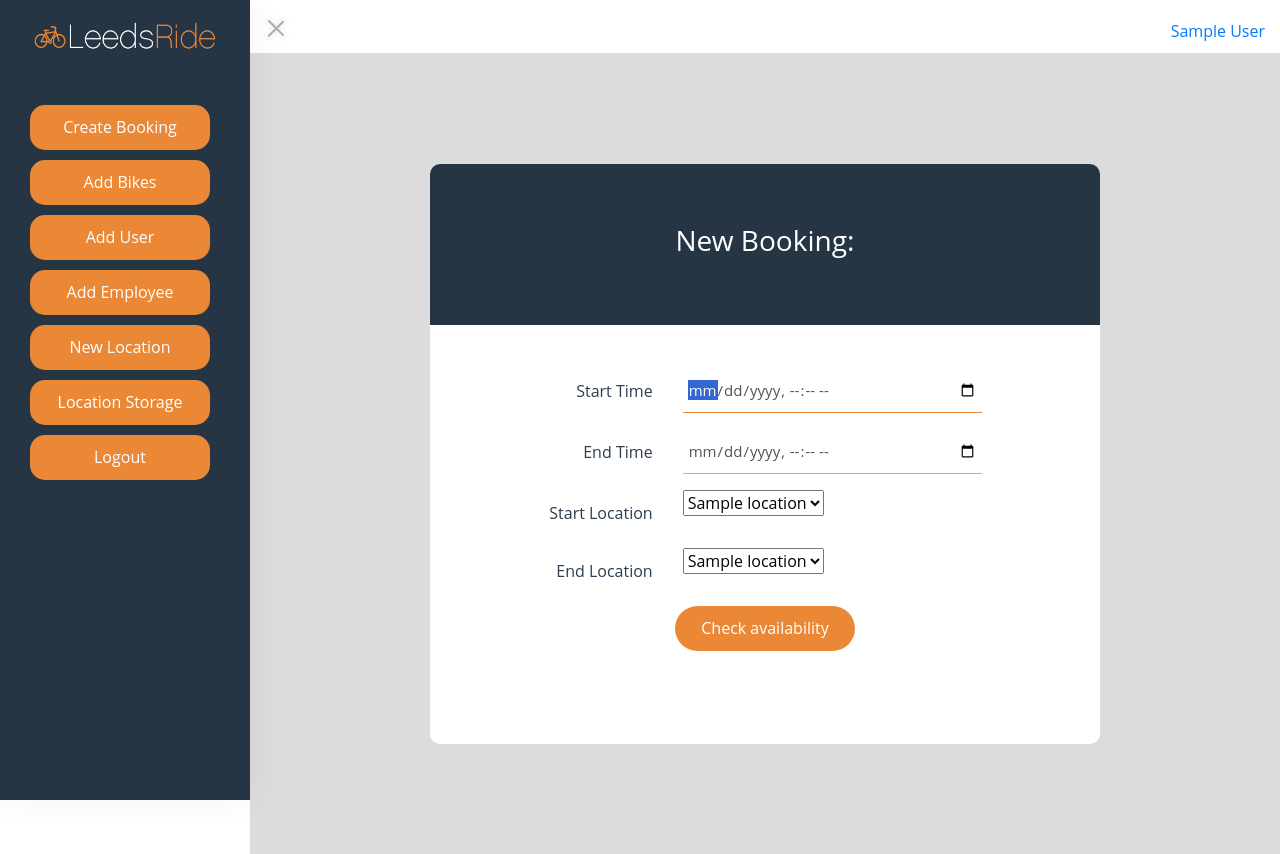
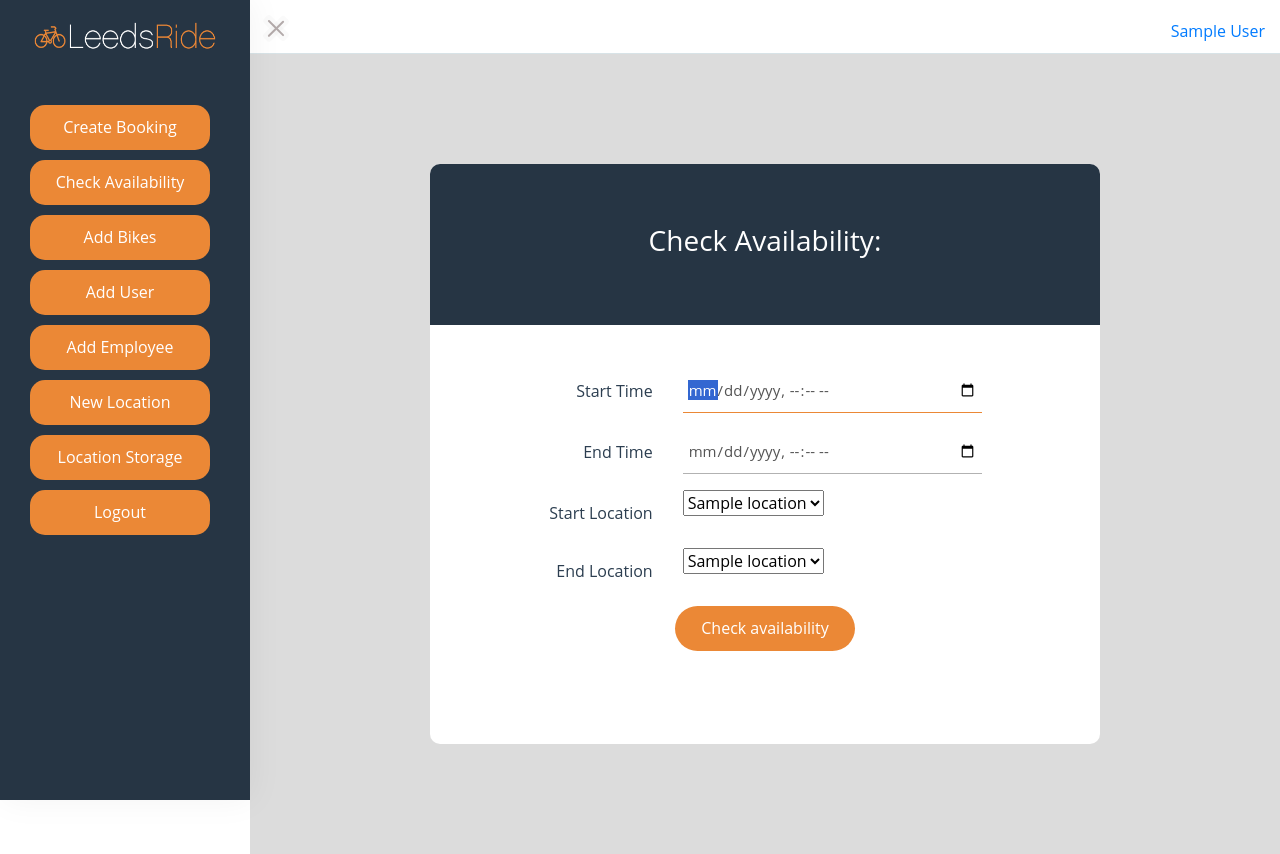
Before and after one commit to AlistairArk/SEP-Bike-Rental-Project, a Flask app: page /availability in a window 1280 px wide. Run offline with Flask 2, Linux system fonts and the light colour scheme; the visitor is signed in with stand-in values (Sample User, id 1); tables that the repository leaves empty hold one stand-in row (values such as "Sample post"); some libraries are stand-ins or nearby versions.

Commit message:
fix availability header, add button for check availability

```diff
--- a/sep/app/templates/availability.html
+++ b/sep/app/templates/availability.html
@@ -18,7 +18,7 @@
   <div class="standard-form-container">
       <div class="standard-form-wrapper">
           <div class="standard-form-header">
-              <h3>New Booking:</h3>
+              <h3>Check Availability:</h3>
           </div>
           <form action="{{ url_for('availability') }}" method="POST" class="standard-form-form">
               {{ form.hidden_tag() }}
--- a/sep/app/templates/index.html
+++ b/sep/app/templates/index.html
@@ -26,6 +26,9 @@
                         <ul>
                             <li class="sidebar-button-container">
                               <a href="{{ url_for('newBooking') }}"><button type="button" class="sidebar-button">Create Booking</button></a>
+                            </li>
+                            <li class="sidebar-button-container">
+                              <a href="{{ url_for('availability') }}"><button type="button" class="sidebar-button">Check Availability</button></a>
                             </li>
                             <li class="sidebar-button-container">
                               <a href="{{ url_for('addBikes') }}"><button type="button" class="sidebar-button">Add Bikes</button></a>
```
